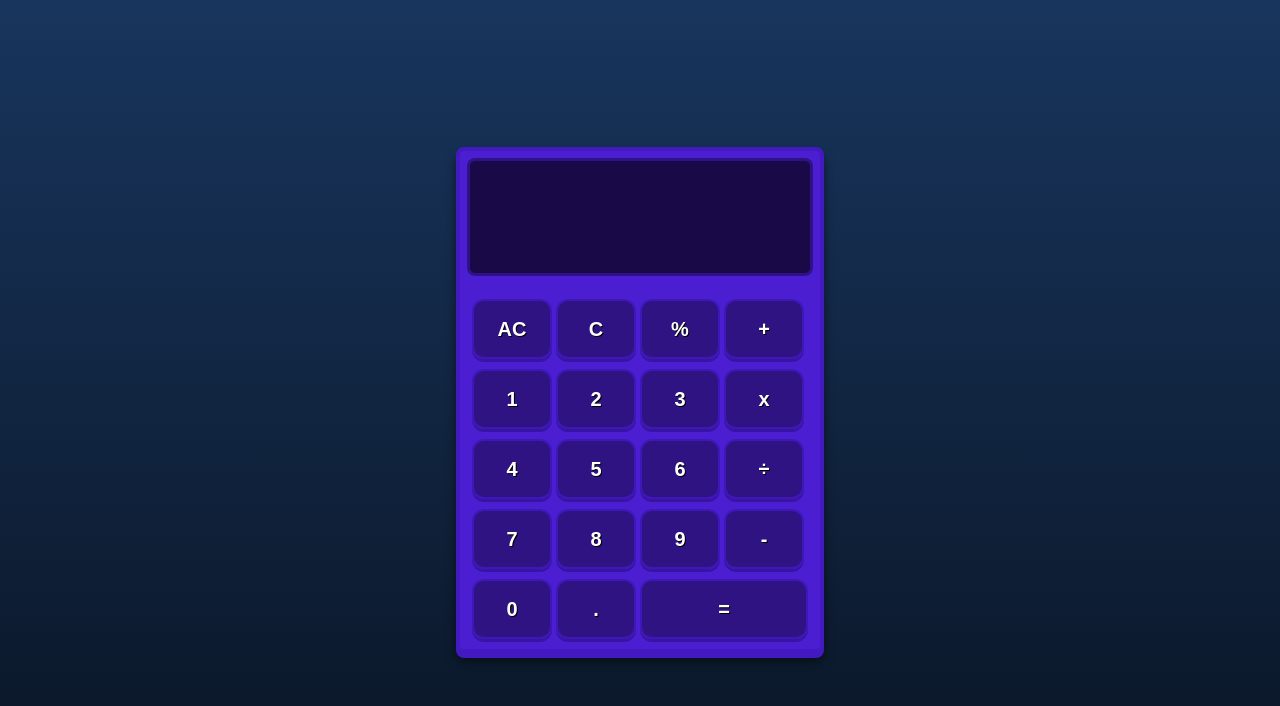
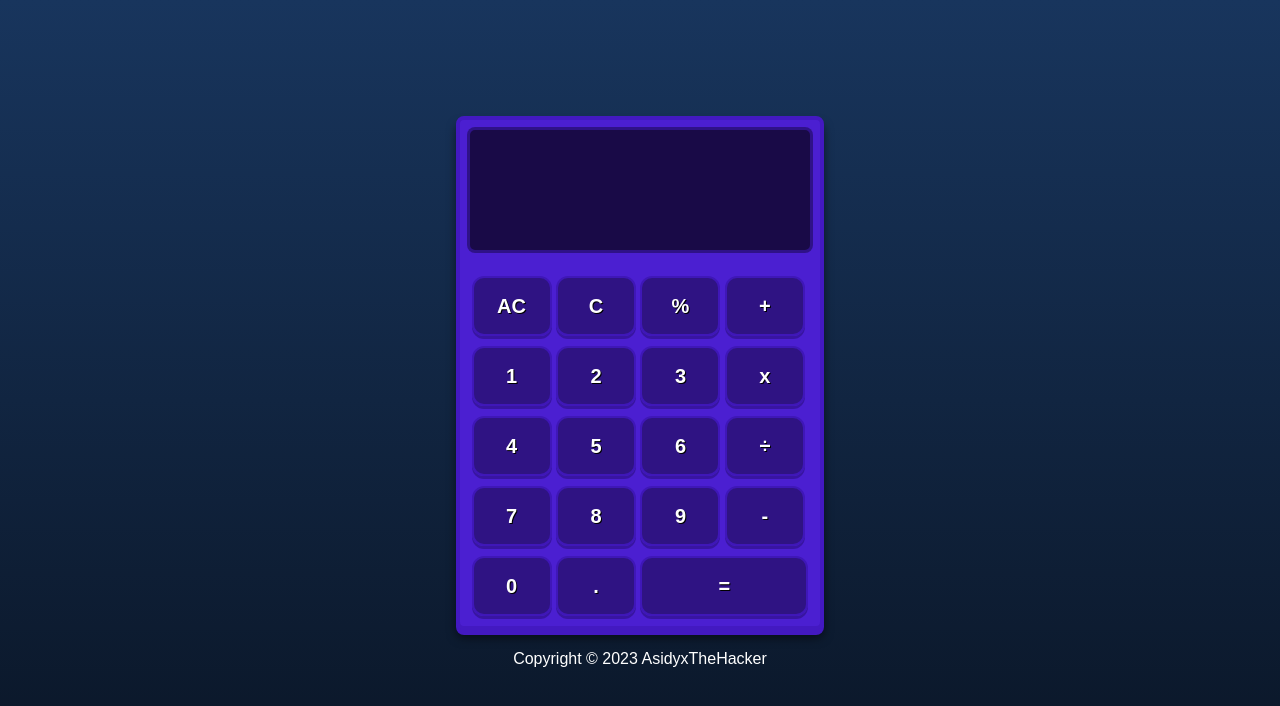
Before and after one commit to AsidyxTheHacker/calculator, a plain HTML site: page index.html in a window 1280 px wide. Drawn offline with Linux system fonts and the light colour scheme.

Commit message:
added footer note

```diff
--- a/index.html
+++ b/index.html
@@ -46,6 +46,7 @@
                 </div>
             </div>
         </div>
+        <p class="footer">Copyright © 2023 AsidyxTheHacker</p>
     </div>
 </body>
 </html>
--- a/styles.css
+++ b/styles.css
@@ -1,12 +1,14 @@
 body {
     margin: 0;
     background-image: linear-gradient(rgb(24, 53, 93), rgb(10, 21, 37));
+    font-family: Arial, Helvetica, sans-serif;
 }
 
 #container {
     display: flex;
     justify-content: center;
     align-items: center;
+    flex-direction: column;
     height: 100vh;
 }
 
@@ -28,7 +30,7 @@ body {
     box-shadow: inset black 0 -1px -5px;
     border-radius: 8px;
     width: 21.3em;
-    height: 7em;
+    height: 7.5em;
     margin-bottom: 16px;
 }
 
@@ -61,3 +63,9 @@ button:hover {
 .rows {
     margin-top: 4px;
 }
+
+.footer {
+    color: white;
+    font-size: 16px;
+    margin-top: 20px;
+}
```
